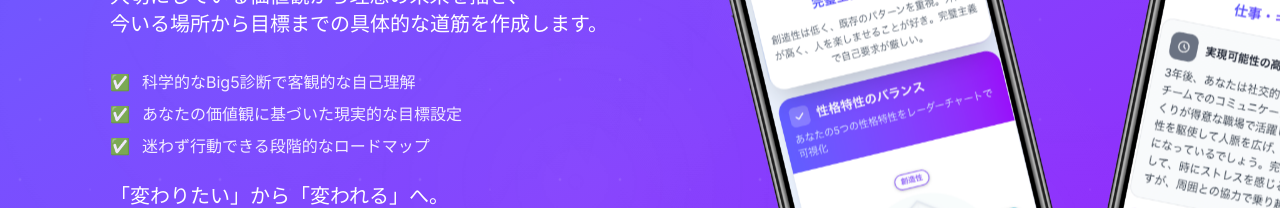
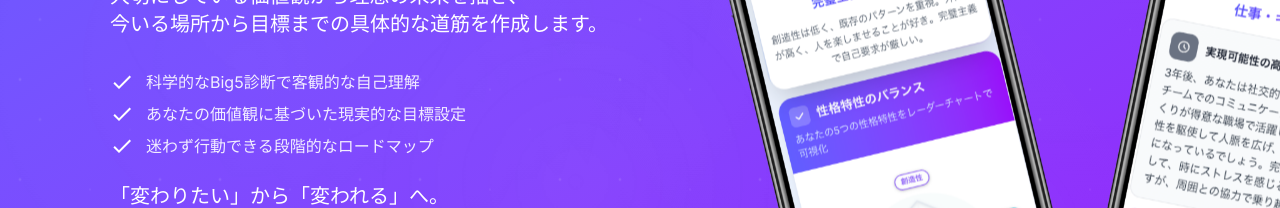
Before and after one commit to genki-imai-development/diagnosis-tool, a Next.js app: page /lp in a window 1280 px wide. Shown: the part 346-554 px from the top of the page. Built offline with nearby package versions, Linux system fonts and the light colour scheme.

Commit message:
チェックアイコン修正

```diff
--- a/src/app/lp/page.tsx
+++ b/src/app/lp/page.tsx
@@ -123,15 +123,21 @@ export default function LandingPage() {
             </p>
             <div className="mb-6 text-white/90 opacity-0 animate-fade-in-up animation-delay-300">
               <div className="flex items-center mb-2">
-                <span className="mr-3">✅</span>
+                <svg className="mr-3 w-6 h-6 text-white flex-shrink-0" fill="currentColor" viewBox="0 0 24 24">
+                  <path d="M9 16.17L4.83 12l-1.42 1.41L9 19 21 7l-1.41-1.41L9 16.17z"/>
+                </svg>
                 <span>科学的なBig5診断で客観的な自己理解</span>
               </div>
               <div className="flex items-center mb-2">
-                <span className="mr-3">✅</span>
+                <svg className="mr-3 w-6 h-6 text-white flex-shrink-0" fill="currentColor" viewBox="0 0 24 24">
+                  <path d="M9 16.17L4.83 12l-1.42 1.41L9 19 21 7l-1.41-1.41L9 16.17z"/>
+                </svg>
                 <span>あなたの価値観に基づいた現実的な目標設定</span>
               </div>
               <div className="flex items-center">
-                <span className="mr-3">✅</span>
+                <svg className="mr-3 w-6 h-6 text-white flex-shrink-0" fill="currentColor" viewBox="0 0 24 24">
+                  <path d="M9 16.17L4.83 12l-1.42 1.41L9 19 21 7l-1.41-1.41L9 16.17z"/>
+                </svg>
                 <span>迷わず行動できる段階的なロードマップ</span>
               </div>
             </div>
```
